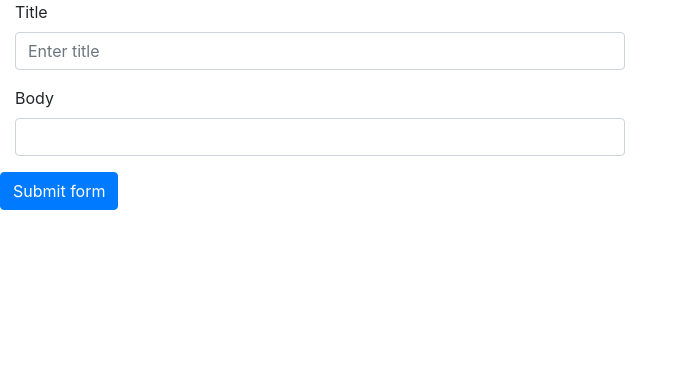
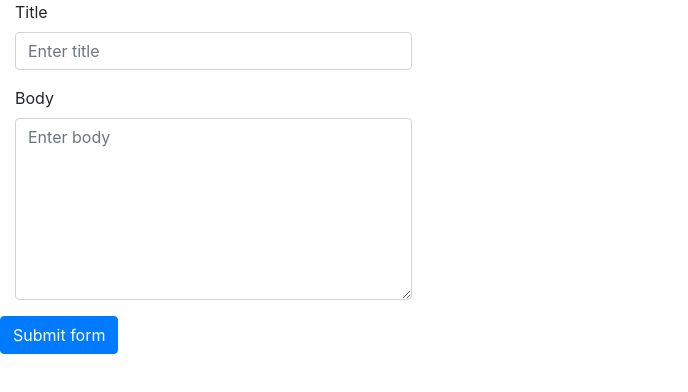
Before and after one commit to SomeCristi/notebook, a React app: page / in a window 1280 px wide. Shown: the top 392 px of the page, without its empty margins (0-688 px from the left). Built offline with nearby package versions, Linux system fonts and the light colour scheme.

Commit message:
Style form

```diff
--- a/src/components/Notes/NoteForm.js
+++ b/src/components/Notes/NoteForm.js
@@ -17,7 +17,7 @@ const NoteForm = props => {
 
   return (
     <Form onSubmit={submitHandler}>
-      <Form.Group as={Col} md="6" controlId='formBasicTitle'>
+      <Form.Group as={Col} md="4" controlId='formBasicTitle'>
         <Form.Label>Title</Form.Label>
         <Form.Control
           required
@@ -30,17 +30,20 @@ const NoteForm = props => {
         />
       </Form.Group>
 
-      <Form.Group as={Col} md="6" controlId='formBasicBody'>
+      <Form.Group as={Col} md="4" controlId='formBasicBody'>
         <Form.Label>Body</Form.Label>
         <Form.Control
           required
-          type='text'
-          placehodler='Enter body'
+          as="textarea"
+          placeholder='Enter body'
           value={body}
           onChange={event => {
             setBody(event.target.value)
           }}
+          aria-label="With textarea"
+          rows={7}
         />
+
       </Form.Group>
       <Button type="submit">Submit form</Button>
     </Form>
```
